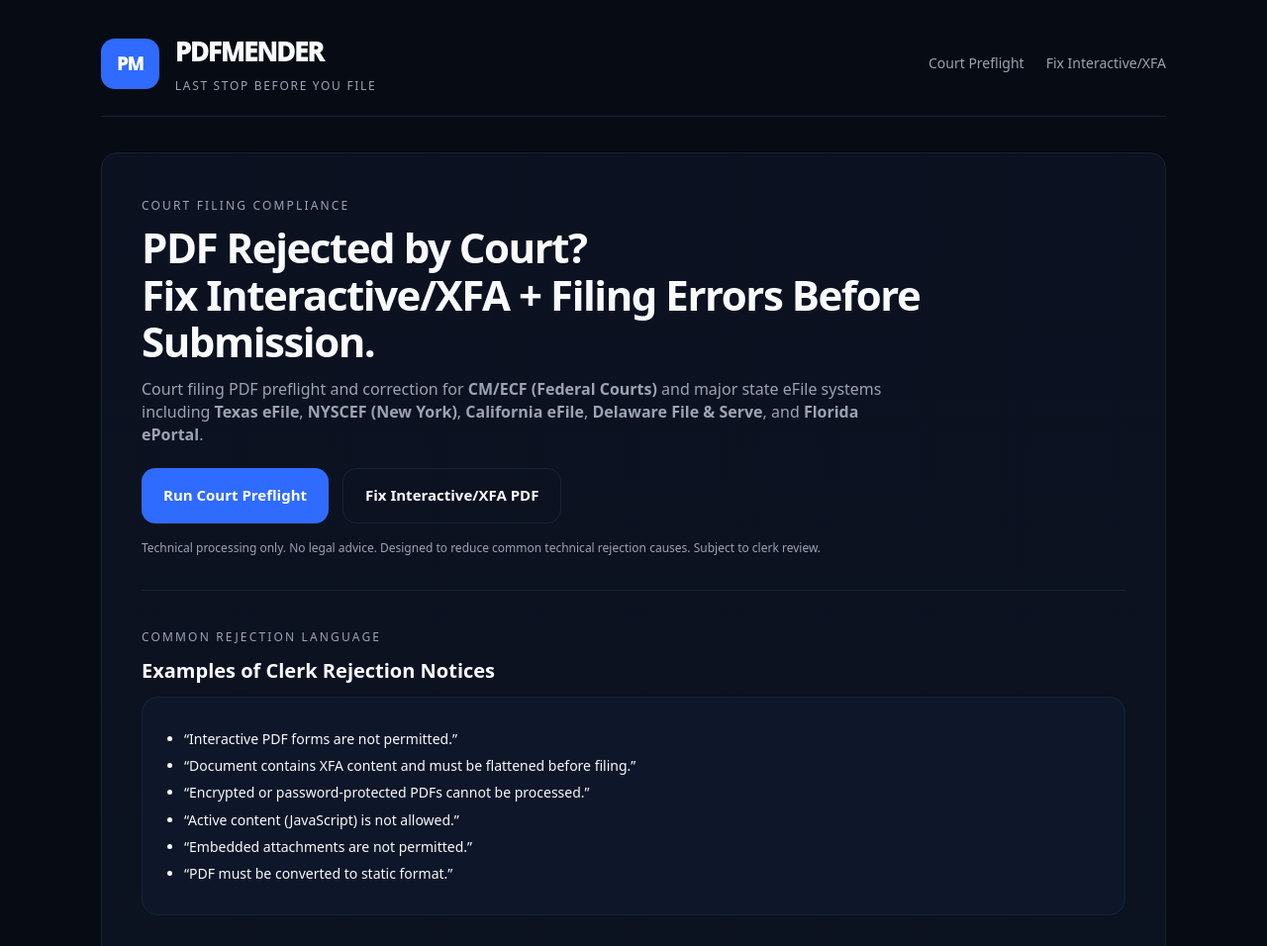
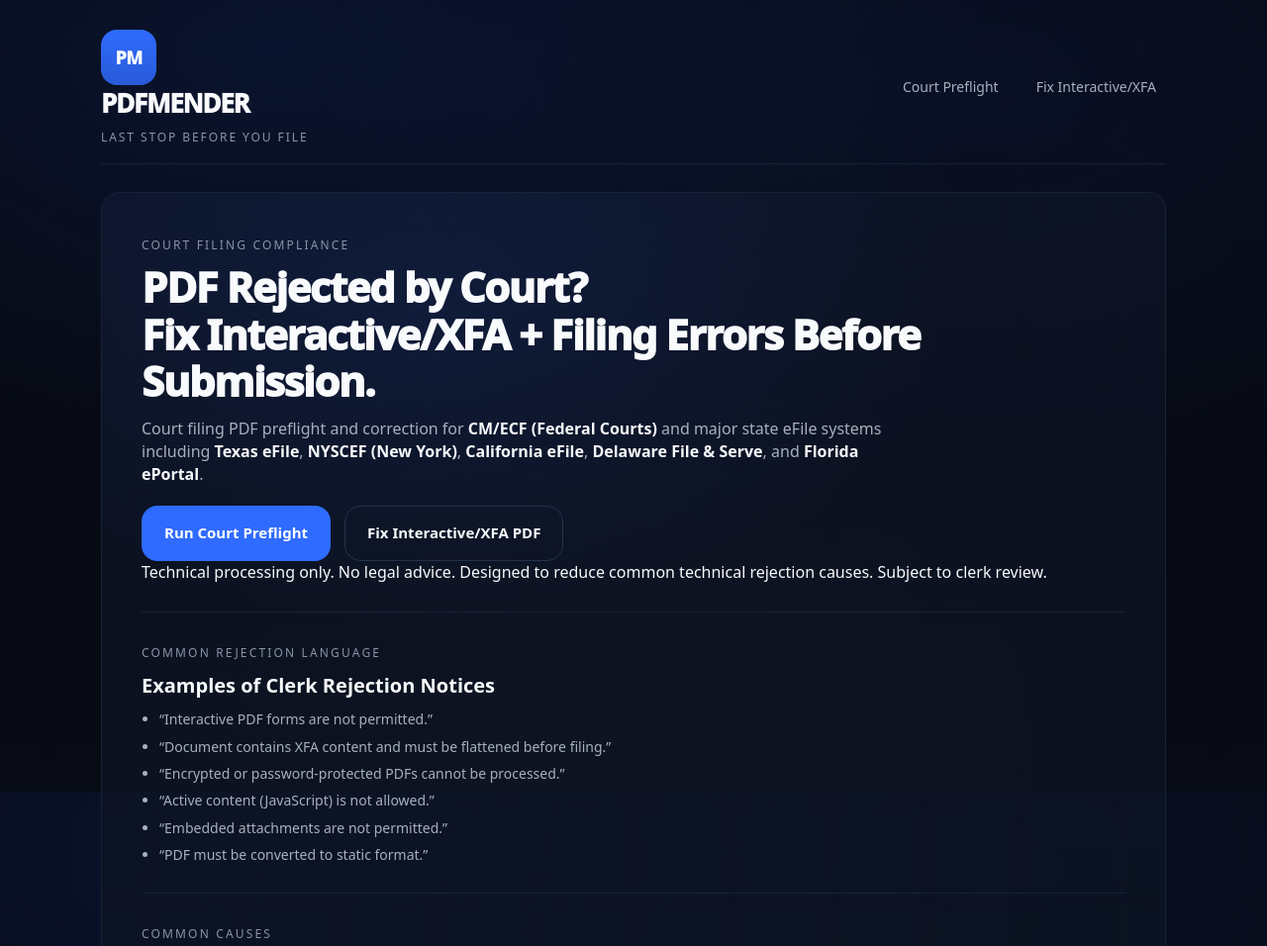
Before and after one commit to childressm757-hash/PDFMender, a website: page public/index.html in a window 1280 px wide. Shown: the top 956 px of the page at 99% size. Drawn offline with Linux system fonts and the light colour scheme.

Commit message:
Update styles.css

```diff
--- a/public/styles.css
+++ b/public/styles.css
@@ -1,66 +1,76 @@
 :root{
-  --bg: #070B14;
-  --panel: #0B1220;
-  --panel2: #0E172A;
+  --bg0:#050812;
+  --bg1:#070B14;
+  --panel:#0B1220;
+  --panel2:#0E172A;
 
-  --text: #F8FAFC;
-  --muted: #9AA4B2;
-  --border: #182235;
+  --text:#F8FAFC;
+  --muted:#A7B0BE;
+  --muted2:#8A94A6;
 
-  --primary: #2F6BFF;
-  --primaryDark: #2457D6;
+  --border:#182235;
+  --border2:#22314A;
 
-  --accent: rgba(47,107,255,0.35);
+  --primary:#2F6BFF;      /* bright blue (wife-approved direction) */
+  --primaryHover:#2A60E6;
+  --primarySoft:rgba(47,107,255,.14);
 
-  --radius: 16px;
+  --radius:18px;
+  --radiusSm:14px;
+
+  --max:1120px;
 }
 
-*{
-  box-sizing:border-box;
-  margin:0;
-  padding:0;
-  box-shadow:none !important;
+*{ box-sizing:border-box; margin:0; padding:0; }
+html,body{ height:100%; }
+
+body{
+  font-family: ui-sans-serif, system-ui, -apple-system, Segoe UI, Roboto, Helvetica, Arial;
+  color:var(--text);
+  background:
+    radial-gradient(1200px 700px at 22% 6%, rgba(47,107,255,.12), transparent 60%),
+    radial-gradient(1100px 680px at 78% 10%, rgba(47,107,255,.08), transparent 62%),
+    radial-gradient(900px 650px at 50% 95%, rgba(255,255,255,.04), transparent 60%),
+    linear-gradient(180deg, var(--bg0), var(--bg1));
+  line-height:1.45;
 }
 
-html, body{
-  height:100%;
-  background: var(--bg);
-  color: var(--text);
-  font-family: ui-sans-serif, system-ui, -apple-system, Segoe UI, Roboto, Helvetica, Arial;
-  line-height: 1.45;
+a{ color:inherit; text-decoration:none; }
+a:hover{ text-decoration:none; }
+
+.wrap{
+  max-width:var(--max);
+  margin:0 auto;
+  padding:30px 22px 70px;
 }
 
-.wrap{
-  max-width: 1120px;
-  margin: 0 auto;
-  padding: 34px 22px 70px;
-}
-
-/* HEADER */
+/* ---------- HEADER / NAV ---------- */
 .topbar{
   display:flex;
   align-items:center;
   justify-content:space-between;
   gap:18px;
-  padding-bottom: 22px;
-  margin-bottom: 36px;
-  border-bottom: 1px solid var(--border);
+  padding-bottom:18px;
+  margin-bottom:28px;
+  border-bottom:1px solid var(--border);
 }
 
-.brandwrap{
+.brand{
   display:flex;
   align-items:center;
-  gap:16px;
+  gap:14px;
 }
 
 .mark{
-  background: var(--primary);
-  color:#fff;
-  font-weight: 950;
-  letter-spacing: -0.04em;
-  border-radius: 14px;
-  padding: 12px 16px;
-  font-size: 18px;
+  width:56px;
+  height:56px;
+  display:grid;
+  place-items:center;
+  border-radius:16px;
+  background: linear-gradient(180deg, rgba(47,107,255,1), rgba(47,107,255,.82));
+  font-weight:950;
+  letter-spacing:-.04em;
+  font-size:18px;
 }
 
 .brandtext{
@@ -70,193 +80,221 @@
 }
 
 .brandname{
-  font-size: 26px;
-  font-weight: 950;
-  letter-spacing: -0.05em;
+  font-size:26px;
+  font-weight:950;
+  letter-spacing:-.05em;
 }
 
 .brandtag{
-  font-size: 12px;
-  letter-spacing: 0.14em;
-  text-transform: uppercase;
-  color: var(--muted);
+  color:var(--muted2);
+  font-size:12px;
+  text-transform:uppercase;
+  letter-spacing:.16em;
 }
 
 .nav{
   display:flex;
   align-items:center;
-  gap:22px;
+  gap:18px;
   font-size:14px;
+  color:var(--muted);
 }
 
 .nav a{
-  color: var(--muted);
-  text-decoration:none;
-  transition: color 120ms ease;
+  color:var(--muted);
+  padding:10px 10px;
+  border-radius:12px;
 }
 
 .nav a:hover{
-  color: var(--text);
+  color:var(--text);
+  background:rgba(255,255,255,.04);
 }
 
-/* MAIN */
+/* ---------- LAYOUT PANELS ---------- */
 .shell{
-  background: linear-gradient(180deg, rgba(15,23,42,0.55), rgba(11,18,32,1));
-  border: 1px solid var(--border);
-  border-radius: var(--radius);
-  padding: 40px;
+  border:1px solid var(--border);
+  border-radius:var(--radius);
+  background:
+    radial-gradient(900px 520px at 30% 12%, rgba(47,107,255,.10), transparent 60%),
+    linear-gradient(180deg, rgba(15,23,42,.55), rgba(11,18,32,1));
+  padding:40px;
+}
+
+.section{
+  margin-top:30px;
 }
 
 .kicker{
   display:inline-block;
-  color: var(--muted);
-  font-size: 12px;
-  letter-spacing: 0.18em;
-  text-transform: uppercase;
-  margin-bottom: 10px;
+  color:var(--muted2);
+  font-size:12px;
+  letter-spacing:.18em;
+  text-transform:uppercase;
+  margin-bottom:10px;
 }
 
-/* Balanced dominant headline */
+/* Balanced dominant headline (not cartoonish) */
 .h1{
-  font-size: 42px;
-  line-height: 1.12;
-  font-weight: 900;
-  letter-spacing: -0.035em;
-  margin-bottom: 14px;
+  font-size:42px;
+  line-height:1.12;
+  font-weight:930;
+  letter-spacing:-.035em;
+  margin-bottom:14px;
 }
 
 .sub{
-  color: var(--muted);
-  font-size: 16px;
-  max-width: 82ch;
+  color:var(--muted);
+  font-size:16px;
+  max-width:86ch;
+}
+
+.sub strong{
+  color:var(--text);
 }
 
 .btnrow{
   display:flex;
   gap:14px;
   flex-wrap:wrap;
-  margin-top: 22px;
+  margin-top:20px;
 }
 
 .btn{
   display:inline-flex;
   align-items:center;
   justify-content:center;
-  text-decoration:none;
-  border: none;
+  padding:16px 22px;
+  border-radius:16px;
+  border:1px solid transparent;
+  background:var(--primary);
+  color:#fff;
+  font-weight:900;
+  font-size:15px;
   cursor:pointer;
-  border-radius: 14px;
-  padding: 16px 22px;
-  font-weight: 900;
-  font-size: 15px;
-  background: var(--primary);
-  color:#fff;
-  transition: background 140ms ease, transform 90ms ease;
+  transition:background 140ms ease, transform 90ms ease, border-color 140ms ease;
+  /* NO SHADOWS */
+  box-shadow:none;
 }
 
-.btn:hover{
-  background: var(--primaryDark);
-}
-
-.btn:active{
-  transform: translateY(1px);
-}
+.btn:hover{ background:var(--primaryHover); }
+.btn:active{ transform:translateY(1px); }
 
 .btn.secondary{
-  background: transparent;
-  color: var(--text);
-  border: 1px solid var(--border);
+  background:transparent;
+  border-color:var(--border2);
+  color:var(--text);
 }
 
 .btn.secondary:hover{
-  background: rgba(255,255,255,0.04);
+  background:rgba(255,255,255,.04);
 }
 
+.note{
+  margin-top:12px;
+  color:var(--muted2);
+  font-size:12px;
+}
+
+/* ---------- GRID CARDS ---------- */
 .rule{
   height:1px;
-  background: var(--border);
-  margin: 34px 0;
+  background:var(--border);
+  margin:28px 0;
 }
 
 .grid2{
   display:grid;
-  grid-template-columns: 1fr;
-  gap: 22px;
+  grid-template-columns:1fr;
+  gap:18px;
 }
 
-@media(min-width: 980px){
-  .grid2{
-    grid-template-columns: 1fr 1fr;
-  }
+@media(min-width:980px){
+  .grid2{ grid-template-columns:1fr 1fr; }
 }
 
-.module{
-  background: var(--panel2);
-  border: 1px solid var(--border);
-  border-radius: var(--radius);
-  padding: 24px;
-  position: relative;
+.card{
+  border:1px solid var(--border);
+  border-radius:var(--radius);
+  background:linear-gradient(180deg, rgba(14,23,42,.92), rgba(11,18,32,1));
+  padding:24px;
+  /* NO drop shadow */
+  box-shadow:none;
 }
 
-.module h2{
-  font-size: 18px;
-  font-weight: 900;
-  margin-bottom: 10px;
+.card h2{
+  font-size:18px;
+  font-weight:900;
+  letter-spacing:-.02em;
+  margin-bottom:8px;
 }
 
-.module p{
-  color: var(--muted);
-  font-size: 14px;
-  margin-bottom: 14px;
+.card p{
+  color:var(--muted);
+  font-size:14px;
+  margin-bottom:14px;
 }
 
 .list{
-  padding-left: 18px;
-  margin-top: 8px;
+  padding-left:18px;
+  color:var(--muted);
 }
 
 .list li{
-  margin: 7px 0;
-  font-size: 14px;
-}
-
-.small{
-  margin-top: 16px;
-  color: var(--muted);
-  font-size: 12px;
+  margin:7px 0;
+  font-size:14px;
 }
 
 .h2{
-  font-size: 20px;
-  font-weight: 900;
-  margin-bottom: 12px;
-}
-
-.faq{
-  background: var(--panel2);
-  border: 1px solid var(--border);
-  border-radius: var(--radius);
-  padding: 22px;
+  font-size:20px;
+  font-weight:900;
+  margin-bottom:10px;
 }
 
 .faq h3{
-  font-size: 14px;
-  font-weight: 900;
-  margin-top: 16px;
+  font-size:14px;
+  font-weight:900;
+  margin-top:16px;
 }
 
-.faq h3:first-child{
-  margin-top: 0;
+.faq h3:first-child{ margin-top:0; }
+
+.faq p{
+  color:var(--muted);
+  margin-top:6px;
+  font-size:14px;
 }
 
-.faq p{
-  color: var(--muted);
-  font-size: 14px;
-  margin-top: 6px;
+/* ---------- FOOTER ---------- */
+.footer{
+  margin-top:24px;
+  padding-top:18px;
+  border-top:1px solid var(--border);
+  display:flex;
+  flex-direction:column;
+  gap:12px;
+  color:var(--muted2);
+  font-size:12px;
 }
 
-.footer{
-  margin-top: 26px;
-  color: var(--muted);
-  font-size: 12px;
+.footerlinks{
+  display:flex;
+  flex-wrap:wrap;
+  gap:14px;
 }
+
+.footerlinks a{
+  color:var(--muted2);
+  padding:8px 10px;
+  border-radius:12px;
+}
+
+.footerlinks a:hover{
+  color:var(--text);
+  background:rgba(255,255,255,.04);
+}
+
+.smallprint{
+  color:var(--muted2);
+  max-width:100ch;
+}
```
